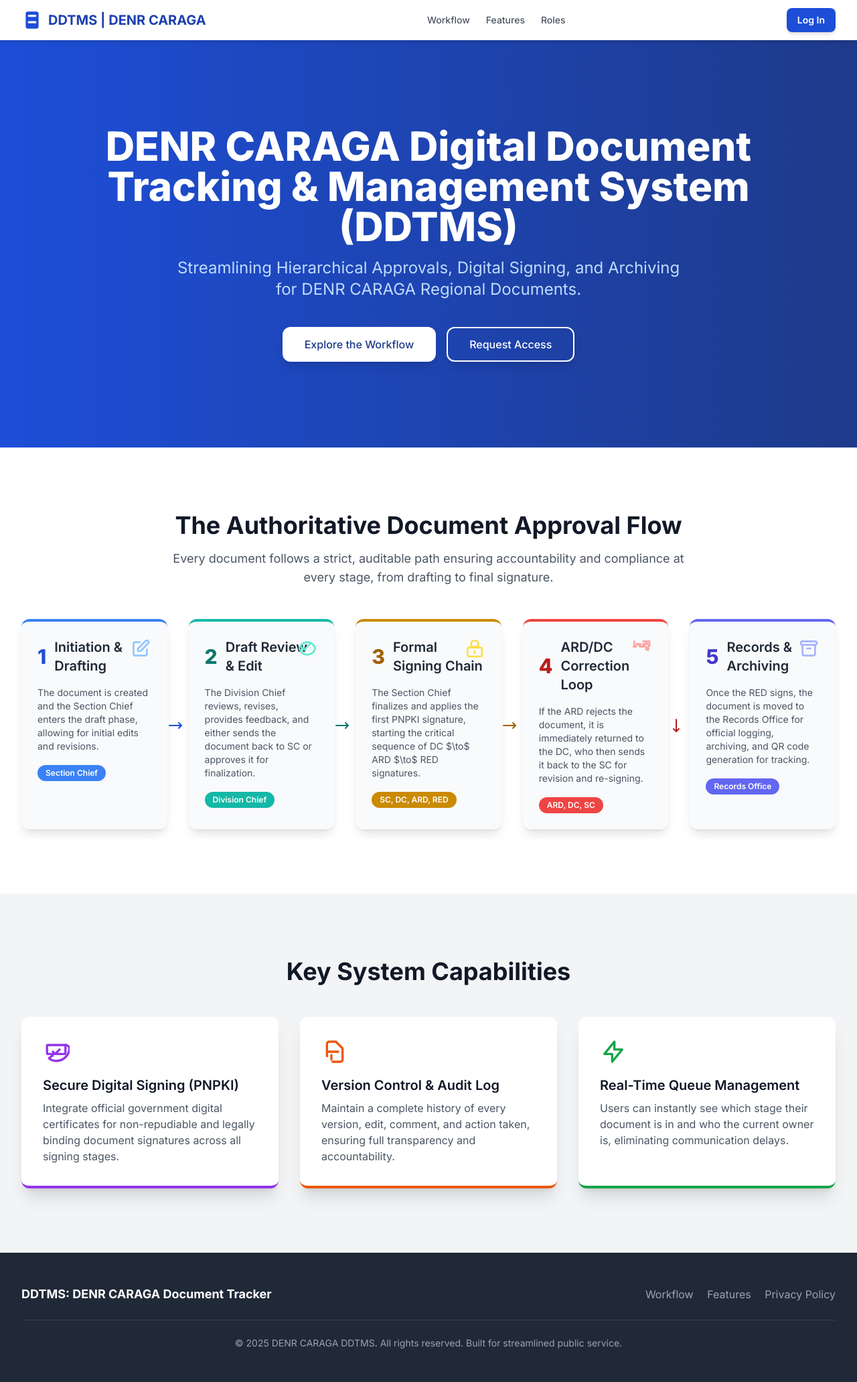
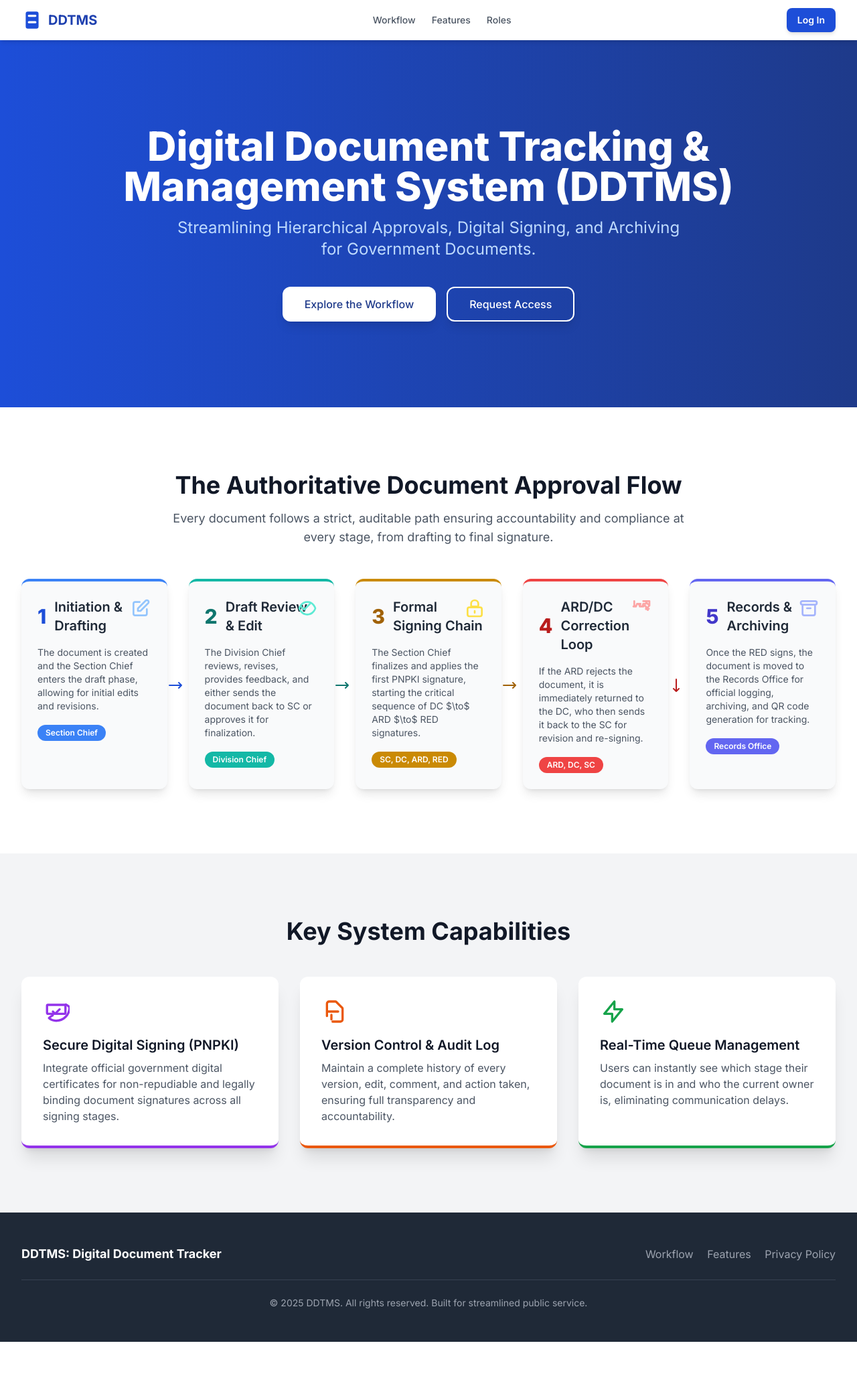
Before and after one commit to FENY2022/PNPKI-WEB, a PHP site: page / in a window 1280 px wide. Shown: the whole page at 67% size. After the commit the page ends 2003 px from the top, so only its background shows below. Run offline with PHP 8.4, Linux system fonts and the light colour scheme; some libraries are stand-ins or nearby versions.

Commit message:
Update index.php

```diff
--- a/index.php
+++ b/index.php
@@ -3,7 +3,7 @@
 <head>
     <meta charset="UTF-8">
     <meta name="viewport" content="width=device-width, initial-scale=1.0">
-    <title>Digital Document Tracking & Management System (DDTMS) - DENR CARAGA</title>
+    <title>Digital Document Tracking & Management System (DDTMS)</title>
 
     <!-- Load Tailwind CSS -->
     <script src="https://cdn.tailwindcss.com"></script>
@@ -26,7 +26,7 @@
                 <svg class="w-8 h-8 text-blue-700" fill="currentColor" viewBox="0 0 20 20" xmlns="http://www.w3.org/2000/svg">
                     <path fill-rule="evenodd" d="M4 4a2 2 0 012-2h8a2 2 0 012 2v12a2 2 0 01-2 2H6a2 2 0 01-2-2V4zm2 2a1 1 0 011-1h6a1 1 0 110 2H7a1 1 0 01-1-1zm1 5a1 1 0 100 2h6a1 1 0 100-2H7z" clip-rule="evenodd"></path>
                 </svg>
-                <span class="text-xl font-bold text-blue-800">DDTMS | DENR CARAGA</span>
+                <span class="text-xl font-bold text-blue-800">DDTMS</span>
             </div>
 
             <!-- Desktop Navigation -->
@@ -61,10 +61,10 @@
         <div class="bg-gradient-to-r from-blue-700 to-blue-900 py-20 sm:py-32">
             <div class="max-w-7xl mx-auto px-4 sm:px-6 lg:px-8 text-center">
                 <h1 class="text-4xl sm:text-6xl font-extrabold text-white leading-tight mb-4">
-                    DENR CARAGA Digital Document Tracking & Management System (DDTMS)
+                    Digital Document Tracking & Management System (DDTMS)
                 </h1>
                 <p class="text-xl sm:text-2xl text-blue-200 mb-10 max-w-3xl mx-auto">
-                    Streamlining Hierarchical Approvals, Digital Signing, and Archiving for DENR CARAGA Regional Documents.
+                    Streamlining Hierarchical Approvals, Digital Signing, and Archiving for Government Documents.
                 </p>
                 <div class="flex flex-col sm:flex-row justify-center space-y-4 sm:space-y-0 sm:space-x-4">
                     <a href="#workflow" class="inline-flex justify-center items-center px-8 py-3 text-base font-medium text-blue-900 bg-white border border-transparent rounded-xl shadow-lg hover:bg-gray-100 transition duration-200 transform hover:scale-[1.02]">
@@ -212,14 +212,14 @@
         <footer class="bg-gray-800 text-white py-12">
             <div class="max-w-7xl mx-auto px-4 sm:px-6 lg:px-8 text-center">
                 <div class="flex flex-col md:flex-row justify-between items-center border-b border-gray-700 pb-6 mb-6">
-                    <div class="text-lg font-bold mb-4 md:mb-0">DDTMS: DENR CARAGA Document Tracker</div>
+                    <div class="text-lg font-bold mb-4 md:mb-0">DDTMS: Digital Document Tracker</div>
                     <div class="space-x-4">
                         <a href="#workflow" class="text-gray-400 hover:text-white transition duration-150">Workflow</a>
                         <a href="#features" class="text-gray-400 hover:text-white transition duration-150">Features</a>
                         <a href="#" class="text-gray-400 hover:text-white transition duration-150">Privacy Policy</a>
                     </div>
                 </div>
-                <p class="text-sm text-gray-400">&copy; 2025 DENR CARAGA DDTMS. All rights reserved. Built for streamlined public service.</p>
+                <p class="text-sm text-gray-400">&copy; 2025 DDTMS. All rights reserved. Built for streamlined public service.</p>
             </div>
         </footer>
 
```
